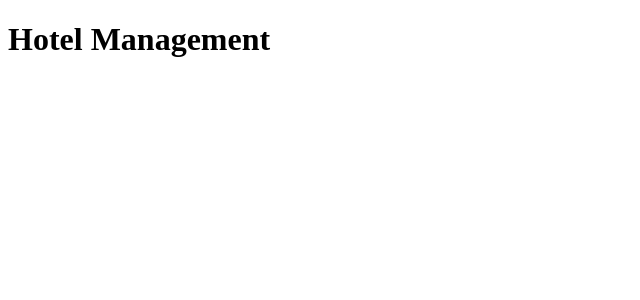
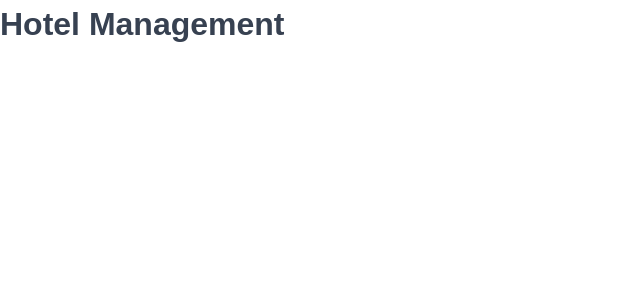
Before and after one commit to majic0de/HotMan, a React (Vite) app: page / in a window 1280 px wide. Shown: the top 300 px of the page, without its empty margins (0-640 px from the left). Built offline with nearby package versions, Linux system fonts and the light colour scheme.

Commit message:
Add global styles.

```diff
--- a/src/App.jsx
+++ b/src/App.jsx
@@ -1,6 +1,9 @@
+import GlobalStyles from "./styles/GlobalStyles";
+
 function App() {
   return (
     <>
+      <GlobalStyles />
       <h1>Hotel Management</h1>
     </>
   );
--- /dev/null
+++ b/src/styles/GlobalStyles.js
@@ -0,0 +1,148 @@
+import { createGlobalStyle } from "styled-components";
+
+const GlobalStyles = createGlobalStyle`
+:root {
+    /* Indigo */
+    --color-brand-50: #eef2ff;
+    --color-brand-100: #e0e7ff;
+    --color-brand-200: #c7d2fe;
+    --color-brand-500: #6366f1;
+    --color-brand-600: #4f46e5;
+    --color-brand-700: #4338ca;
+    --color-brand-800: #3730a3;
+    --color-brand-900: #312e81;
+
+    /* Grey */
+    --color-grey-0: #fff;
+    --color-grey-50: #f9fafb;
+    --color-grey-100: #f3f4f6;
+    --color-grey-200: #e5e7eb;
+    --color-grey-300: #d1d5db;
+    --color-grey-400: #9ca3af;
+    --color-grey-500: #6b7280;
+    --color-grey-600: #4b5563;
+    --color-grey-700: #374151;
+    --color-grey-800: #1f2937;
+    --color-grey-900: #111827;
+
+    --color-blue-100: #e0f2fe;
+    --color-blue-700: #0369a1;
+    --color-green-100: #dcfce7;
+    --color-green-700: #15803d;
+    --color-yellow-100: #fef9c3;
+    --color-yellow-700: #a16207;
+    --color-silver-100: #e5e7eb;
+    --color-silver-700: #374151;
+    --color-indigo-100: #e0e7ff;
+    --color-indigo-700: #4338ca;
+
+    --color-red-100: #fee2e2;
+    --color-red-700: #b91c1c;
+    --color-red-800: #991b1b;
+
+    --backdrop-color: rgba(255, 255, 255, 0.1);
+
+    --shadow-sm: 0 1px 2px rgba(0, 0, 0, 0.04);
+    --shadow-md: 0px 0.6rem 2.4rem rgba(0, 0, 0, 0.06);
+    --shadow-lg: 0 2.4rem 3.2rem rgba(0, 0, 0, 0.12);
+
+    --border-radius-tiny: 3px;
+    --border-radius-sm: 5px;
+    --border-radius-md: 7px;
+    --border-radius-lg: 9px;
+
+    /* For dark mode */
+    --image-grayscale: 0;
+    --image-opacity: 100%;
+  }
+
+  *,
+  *::before,
+  *::after {
+    box-sizing: border-box;
+    padding: 0;
+    margin: 0;
+
+    /* Creating animations for dark mode */
+    transition: background-color 0.3s, border 0.3s;
+  }
+
+  html {
+    font-size: 62.5%;
+  }
+
+  body {
+    font-family: "Poppins", sans-serif;
+    color: var(--color-grey-700);
+
+    transition: color 0.3s, background-color 0.3s;
+    min-height: 100vh;
+    line-height: 1.5;
+    font-size: 1.6rem;
+  }
+
+  input,
+  button,
+  textarea,
+  select {
+    font: inherit;
+    color: inherit;
+  }
+
+  button {
+    cursor: pointer;
+  }
+
+  *:disabled {
+    cursor: not-allowed;
+  }
+
+  select:disabled,
+  input:disabled {
+    background-color: var(--color-grey-200);
+    color: var(--color-grey-500);
+  }
+
+  input:focus,
+  button:focus,
+  textarea:focus,
+  select:focus {
+    outline: 2px solid var(--color-brand-600);
+    outline-offset: -1px;
+  }
+
+  /* Parent selector, finally 😃 */
+  button:has(svg) {
+    line-height: 0;
+  }
+
+  a {
+    color: inherit;
+    text-decoration: none;
+  }
+
+  ul {
+    list-style: none;
+  }
+
+  p,
+  h1,
+  h2,
+  h3,
+  h4,
+  h5,
+  h6 {
+    overflow-wrap: break-word;
+    hyphens: auto;
+  }
+
+  img {
+    max-width: 100%;
+
+    /* For dark mode */
+    filter: grayscale(var(--image-grayscale)) opacity(var(--image-opacity));
+  }
+
+  `;
+
+export default GlobalStyles;
```
